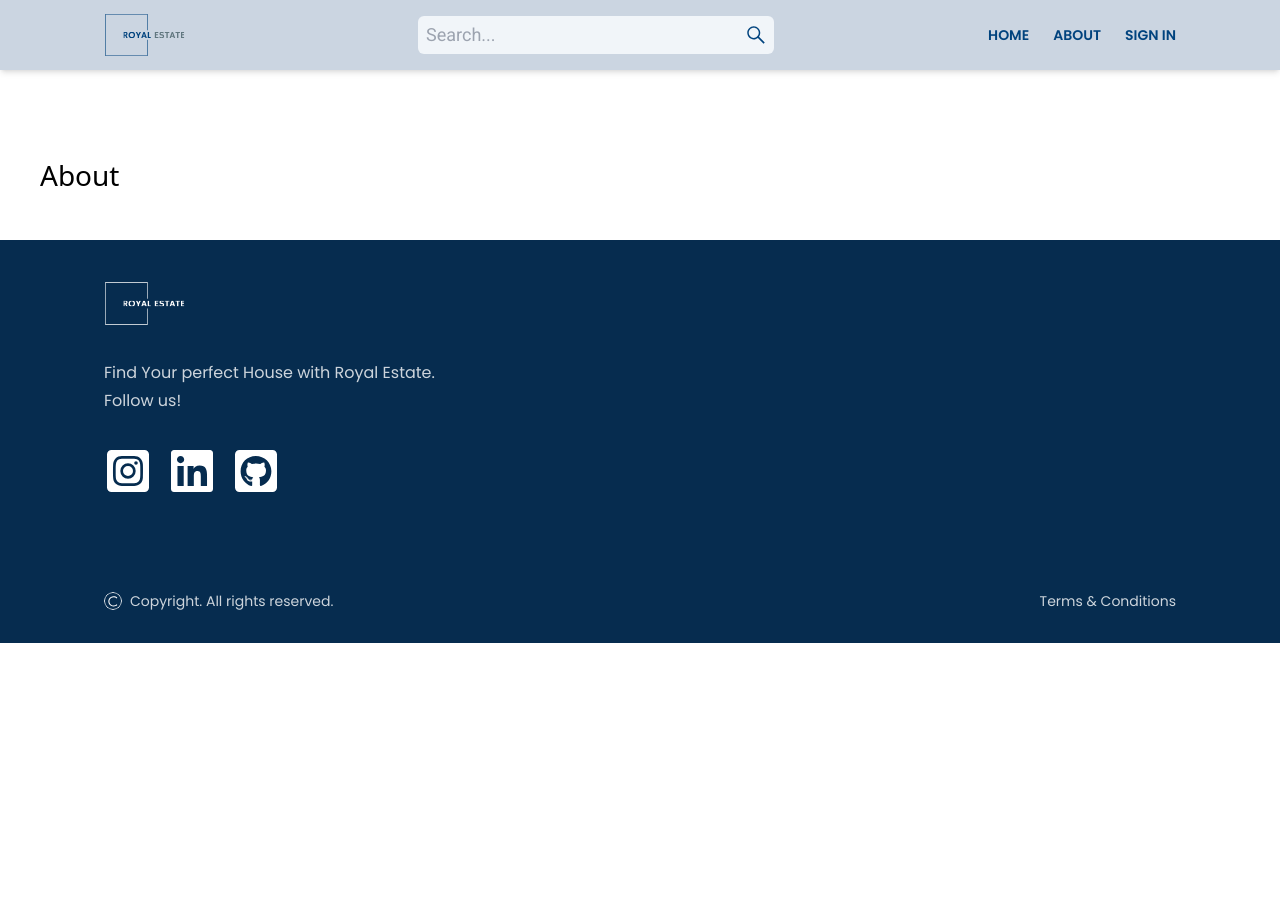
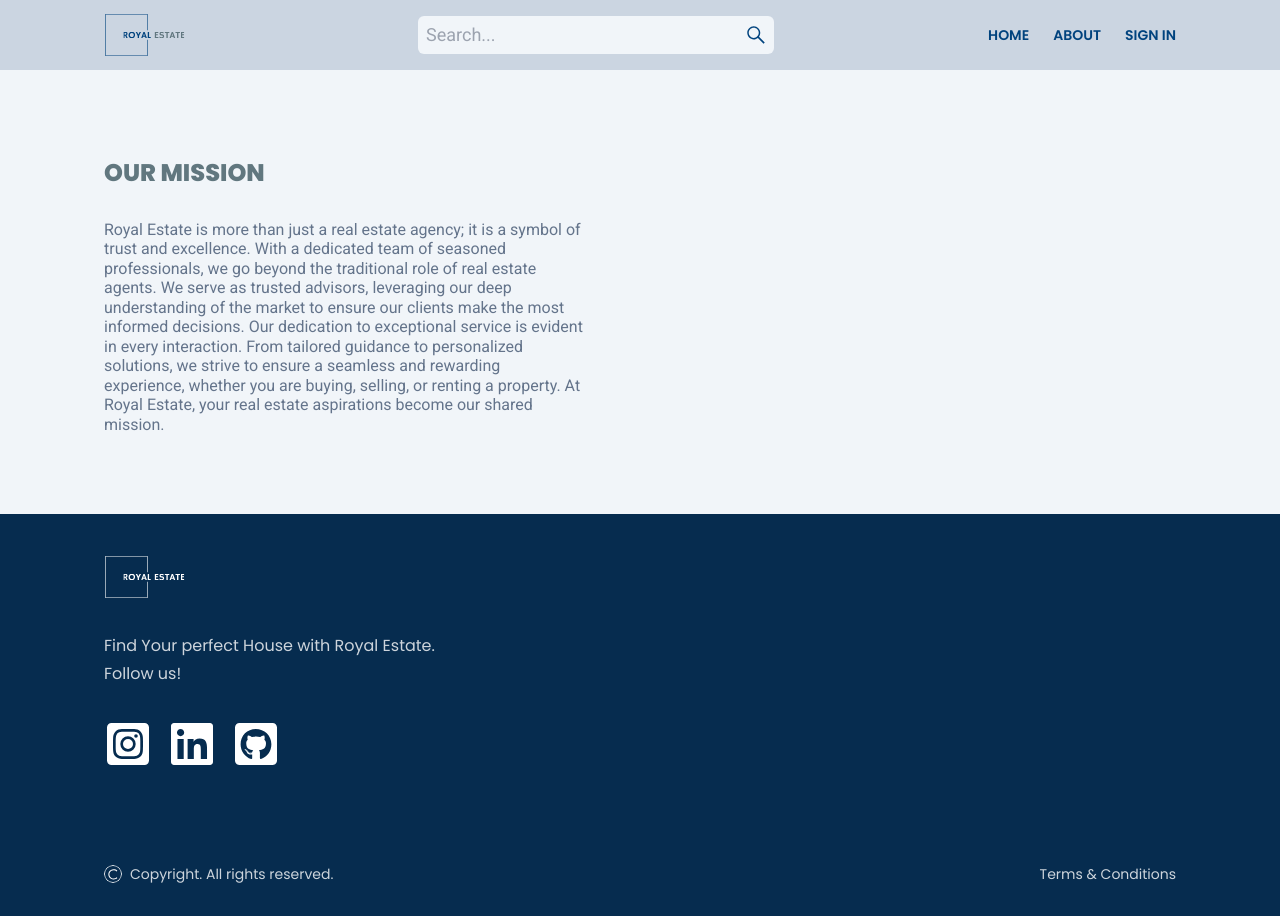
Before and after one commit to magistrkim/royal-estate, a React (Vite) app: page /about in a window 1280 px wide. Before the commit the page ends 800 px from the top, so only its background shows below. Built offline with nearby package versions, Linux system fonts and the light colour scheme; no server answers.

Commit message:
Complete AboutPage

```diff
--- a/src/pages/About.jsx
+++ b/src/pages/About.jsx
@@ -1,7 +1,30 @@
 
 
 const About = () => {
-  return <div className="text-3xl text-bold mt-10 p-10">About</div>;
+  return (
+    <section className="bg-slate-100 py-20">
+      <div className="max-container padding-x">
+        <div className="flex flex-col gap-4 sm:gap-8 pt-2 max-w-full sm:max-w-[480px]">
+          <h2 className="text-secondary font-bold font-poppins uppercase text-2xl">
+            Our mission
+          </h2>
+          <p className="text-slate-500 text-sm sm:text-base font-roboto">
+            {' '}
+            Royal Estate is more than just a real estate agency; it is a symbol
+            of trust and excellence. With a dedicated team of seasoned
+            professionals, we go beyond the traditional role of real estate
+            agents. We serve as trusted advisors, leveraging our deep
+            understanding of the market to ensure our clients make the most
+            informed decisions. Our dedication to exceptional service is evident
+            in every interaction. From tailored guidance to personalized
+            solutions, we strive to ensure a seamless and rewarding experience,
+            whether you are buying, selling, or renting a property. At Royal
+            Estate, your real estate aspirations become our shared mission.
+          </p>
+        </div>
+      </div>
+    </section>
+  );
 }
 
 export default About
--- a/src/pages/Home.jsx
+++ b/src/pages/Home.jsx
@@ -62,7 +62,7 @@ const Home = () => {
             </SwiperSlide>
           ))}
       </Swiper>
-      <div className="max-container padding-x py-8">
+      <div className="max-container padding-x py-24">
         <div className="flex flex-col gap-4 sm:gap-8 pt-2 max-w-full sm:max-w-[480px]">
           <h1 className="text-secondary font-bold font-poppins uppercase text-2xl md:text-4xl">
             Find your <span className="text-primary">royal </span>
@@ -84,7 +84,7 @@ const Home = () => {
             </button>
           </Link>
         </div>
-        <div className="py-16 flex flex-col gap-8">
+        <div className="pt-16 flex flex-col gap-8">
           {offerListings && offerListings.length > 0 && (
             <div className="mb-8">
               <div className="mb-4">
```
